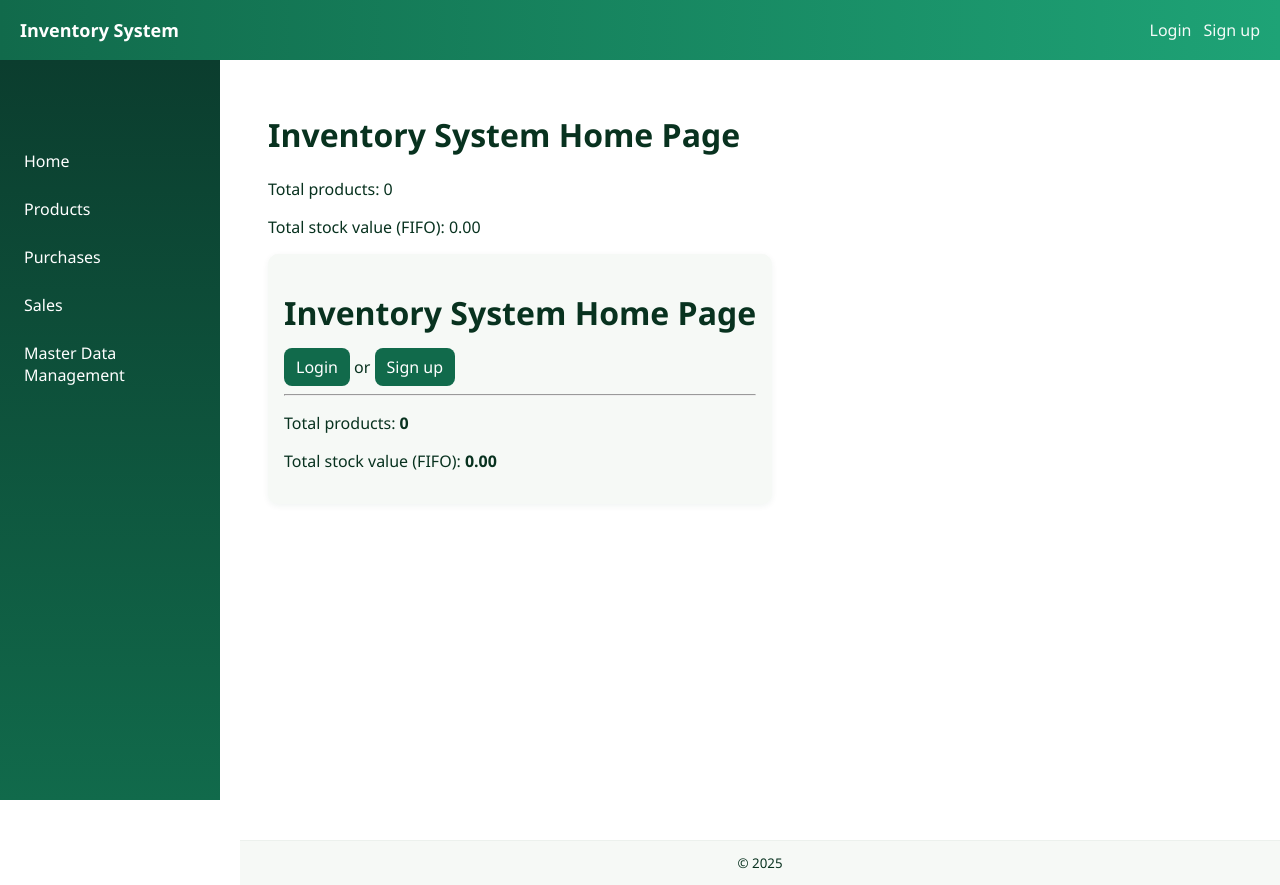
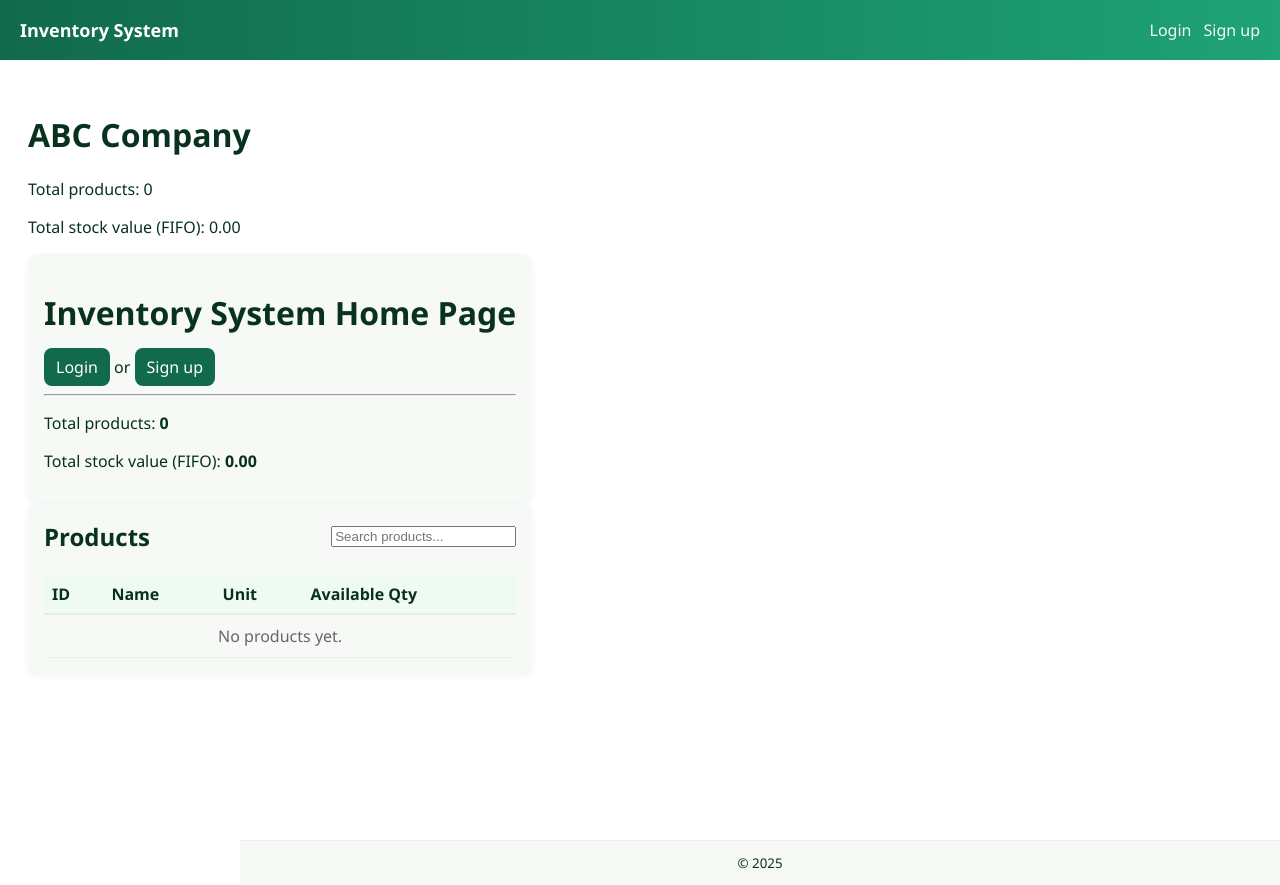
Before and after one commit to KanchanaRathnayaka847/Inventory-Management-System, a Flask app: page / in a window 1280 px wide. Run offline with Flask 3, Linux system fonts and the light colour scheme; the visitor is signed in with stand-in values (Sample User, id 1); data that the repository does not hold is empty.

Commit message:
UI: center login form; add ABC Company heading and searchable products table on home; pass products to template; add CSS centering helper

```diff
--- a/app.py
+++ b/app.py
@@ -127,6 +127,7 @@
     # No admin or page-permission decorators (removed)
 
     @app.route('/')
+    @login_required
     def home():
         total_products = Product.query.count()
 
@@ -141,7 +142,9 @@
             for qty, price in rows:
                 total_value += (qty or 0) * (price or 0.0)
 
-        return render_template('home.html', total_products=total_products, total_value=total_value)
+        # Fetch products for dashboard table
+        items = Product.query.order_by(Product.id).all()
+        return render_template('home.html', total_products=total_products, total_value=total_value, products=items)
 
     @app.route('/signup', methods=['GET', 'POST'])
     def signup():
@@ -189,6 +192,7 @@
 
     # Product CRUD
     @app.route('/products')
+    @login_required
     def products():
         items = Product.query.order_by(Product.name).all()
         return render_template('products.html', products=items)
@@ -274,11 +278,13 @@
 
     # Purchases
     @app.route('/purchases')
+    @login_required
     def purchases():
         items = Purchase.query.order_by(Purchase.timestamp.desc()).all()
         return render_template('purchases.html', purchases=items)
 
     @app.route('/master-data')
+    @login_required
     def master_data():
         # Placeholder master data management page
         return render_template('master_data.html')
@@ -326,6 +332,7 @@
 
     # Sales
     @app.route('/sales')
+    @login_required
     def sales():
         items = Sale.query.order_by(Sale.timestamp.desc()).all()
         return render_template('sales.html', sales=items)
--- a/templates/base.html
+++ b/templates/base.html
@@ -40,6 +40,10 @@
       .warning { color: #8b1e1e; background: #fff2f2; padding:6px 8px; border-radius:6px; display:inline-block; }
       .reorder { color: #ff3b30; font-weight:600; }
 
+  /* Centering helper for forms or content blocks */
+  .center-wrap{ min-height: calc(100vh - 120px); display:flex; align-items:center; justify-content:center; }
+  @media (max-width: 768px){ .center-wrap{ min-height: auto; display:block; } }
+
       @media (max-width:700px){
         header .container{ flex-direction:column; align-items:flex-start; gap:8px; }
         main{ padding:12px; }
@@ -61,6 +65,7 @@
     </header>
 
     <div class="layout">
+      {% if current_user %}
         <aside class="sidebar">
           <nav>
             <a href="{{ url_for('home') }}">Home</a>
@@ -70,8 +75,9 @@
             <a href="{{ url_for('master_data') }}">Master Data Management</a>
           </nav>
         </aside>
+      {% endif %}
 
-      <main>
+  <main {% if not current_user %}style="margin-left:0;padding-top:92px;"{% endif %}>
       {% with messages = get_flashed_messages() %}
         {% if messages %}
           <ul>
--- a/templates/home.html
+++ b/templates/home.html
@@ -3,7 +3,7 @@
 {% block title %}Home - Inventory System{% endblock %}
 
 {% block content %}
-  <h1>Inventory System Home Page</h1>
+  <h1>ABC Company</h1>
   <p>Total products: {{ total_products }}</p>
   <p>Total stock value (FIFO): {{ '%.2f'|format(total_value) }}</p>
   <div class="card">
@@ -17,4 +17,50 @@
     <p>Total products: <strong>{{ total_products }}</strong></p>
     <p>Total stock value (FIFO): <strong>{{ '%.2f'|format(total_value) }}</strong></p>
   </div>
+  <div class="card">
+    <div style="display:flex; align-items:center; justify-content:space-between; gap:12px; flex-wrap:wrap;">
+      <h2 style="margin:0;">Products</h2>
+      <input id="productSearch" type="text" placeholder="Search products..." style="max-width:260px;" />
+    </div>
+    <div style="overflow:auto; margin-top:12px;">
+      <table id="productsTable" style="width:100%;">
+        <thead>
+          <tr>
+            <th>ID</th>
+            <th>Name</th>
+            <th>Unit</th>
+            <th>Available Qty</th>
+          </tr>
+        </thead>
+        <tbody>
+          {% for p in products %}
+            <tr>
+              <td>{{ p.id }}</td>
+              <td>{{ p.name }}</td>
+              <td>pcs</td>
+              <td>{{ p.quantity }}</td>
+            </tr>
+          {% else %}
+            <tr><td colspan="4" style="text-align:center; color:#666;">No products yet.</td></tr>
+          {% endfor %}
+        </tbody>
+      </table>
+    </div>
+  </div>
+
+  <script>
+    (function(){
+      const input = document.getElementById('productSearch');
+      const table = document.getElementById('productsTable');
+      if(!input || !table) return;
+      input.addEventListener('input', function(){
+        const q = this.value.trim().toLowerCase();
+        const rows = table.querySelectorAll('tbody tr');
+        rows.forEach(row => {
+          const text = row.innerText.toLowerCase();
+          row.style.display = text.includes(q) ? '' : 'none';
+        });
+      });
+    })();
+  </script>
 {% endblock %}
--- a/templates/login.html
+++ b/templates/login.html
@@ -3,6 +3,7 @@
 {% block title %}Login - Inventory System{% endblock %}
 
 {% block content %}
+  <div class="center-wrap">
     <div class="card" style="max-width:420px">
       <h1>Login</h1>
       <form method="post" style="display:flex; flex-direction:column; gap:8px;">
@@ -14,4 +15,5 @@
         </div>
       </form>
     </div>
+  </div>
 {% endblock %}
```
Also changed, not shown: tests/test_home.py (+4 -0 lines), templates/master.html (added). Lines whose indentation alone changed are shown as unchanged.
